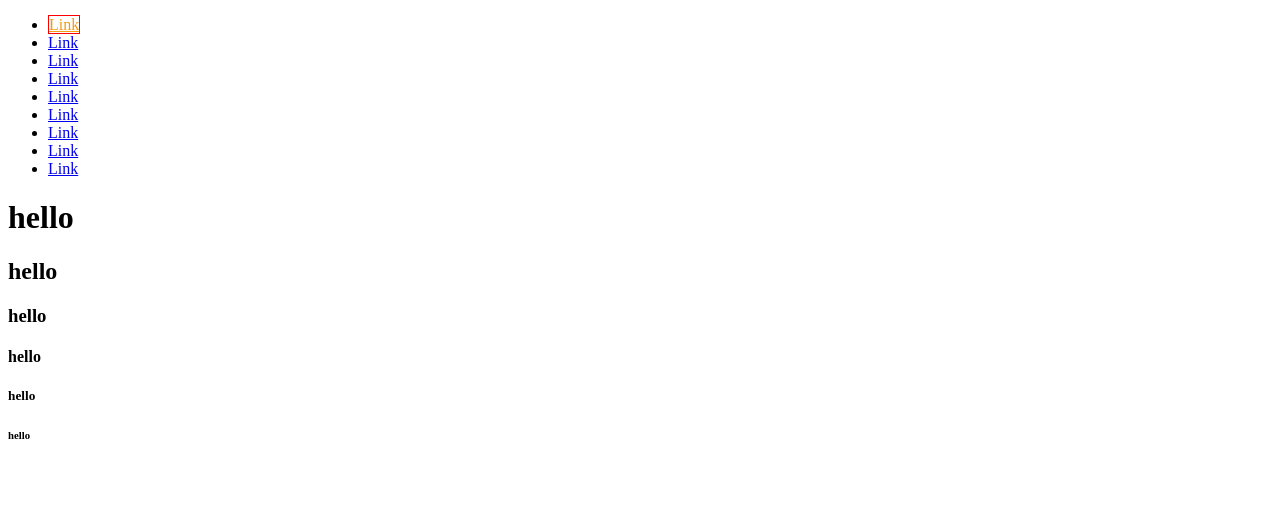
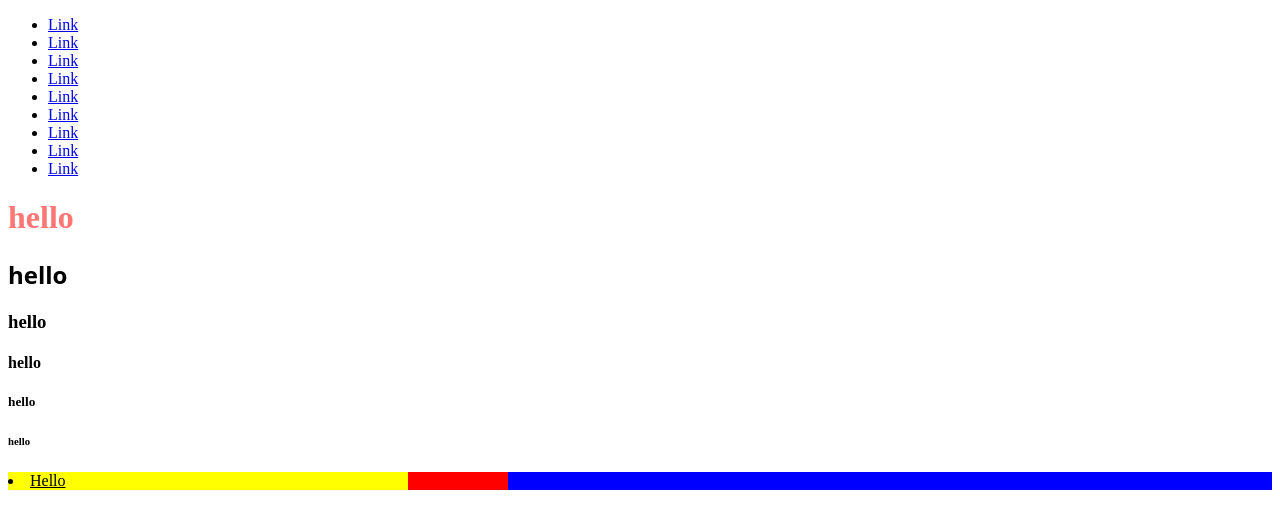
Before and after one commit to nagyeom/css-masterclass, a website: page index.html in a window 1280 px wide. Drawn offline with Linux system fonts and the light colour scheme.

Commit message:
color-mod() 패키지 추가, 실습 double sort (selector &)

```diff
--- a/index.html
+++ b/index.html
@@ -25,5 +25,11 @@
         <h5>hello</h5>
         <h6>hello</h6>
 
+
+        <main>
+            <section>
+                <li><a href="">Hello</a></li>
+            </section>
+        </main>
     </body>
 </html>
--- a/styles.css
+++ b/styles.css
@@ -12,17 +12,71 @@ li:matches(:nth-child(even), .target){
 /* css variable
 :root => document보다 상위 element
 --변수이름 : 값 => root아래 모든 개체에서 --변수이름으로 값 접근 가능 */
-:root{
+/* :root{
     --awesomeColor : #f39c12;
     --liBordr : 1px solid red;
 }
 li:first-child a {
     color:var(--awesomeColor);
     border:var(--liBordr);
-}
+} */
 
-@custom-selector : --headers h1, h2, h3, h4, h5, h6;
+/* : 뒤에 띄어쓰기 하면안됨 */
+/* @custom-selector  :--headers h1, h2, h3, h4, h5, h6;
 
 :--headers{
     color : #2980b9;
+} */
+
+/*custom media query range*/
+/* @custom-media --ipad-size (550px <= width < 850px );
+
+@media(--ipad-size){
+    body{
+        background-color: red;
+    }
+} */
+
+h1 {
+    color:#ff7675;
 }
+
+h1:hover{
+    color: color-mod(#ff7675 lightness(50%));
+}
+/* 더이상 color-mod()를 기본 지원하지 않기때문에
+1. npm i postcss-color-mod-function -D 실행
+2. package.json ->plugins 추가하기
+..."devDependencies": {
+    "postcss-color-mod-function": "^3.0.3"
+  },
+  "postcss": {
+    "plugins": {
+     ...
+      "postcss-color-mod-function":{
+
+      }...
+    }
+}*/
+h2 {
+    font-family: system-ui;
+}
+
+/*double sort nesting rules*/
+main {
+    background-color: blue;
+    & section {
+        background-color: red;
+        width: 500px;
+        & li {
+            background-color: yellow;
+            width: 400px;
+            & a{
+                color: black;
+                &:hover{
+                    font-size: 30px;
+                }
+            }
+        }
+    }
+}
```
Also changed, not shown: package.json (+8 -2 lines).
